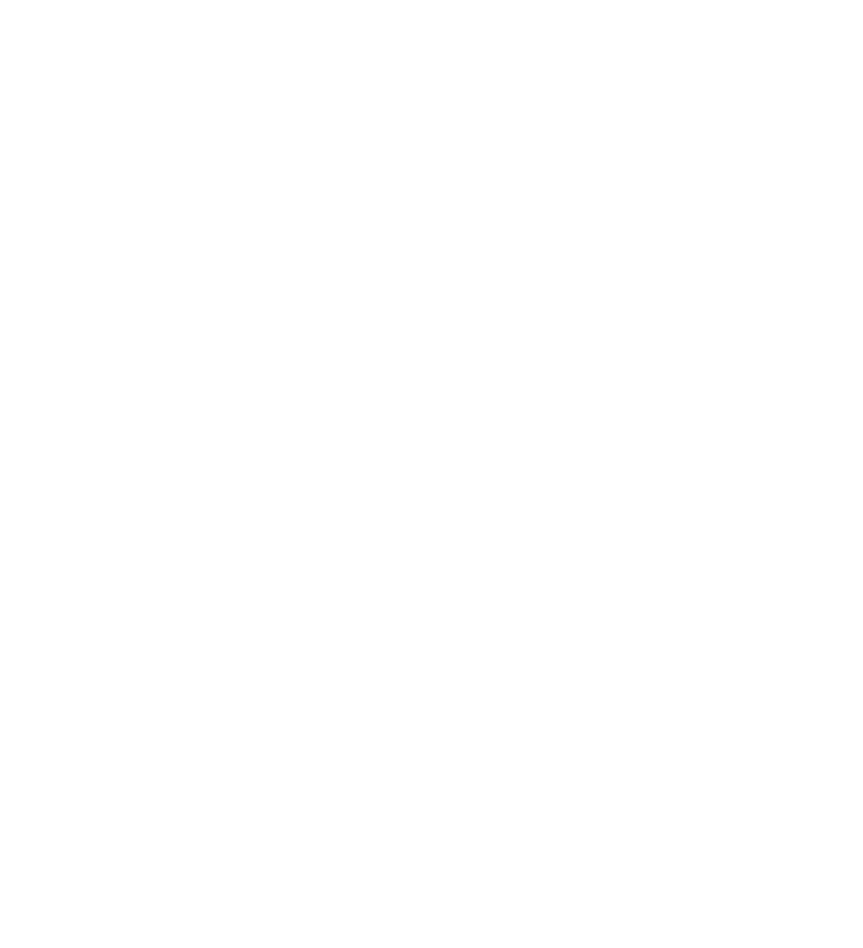
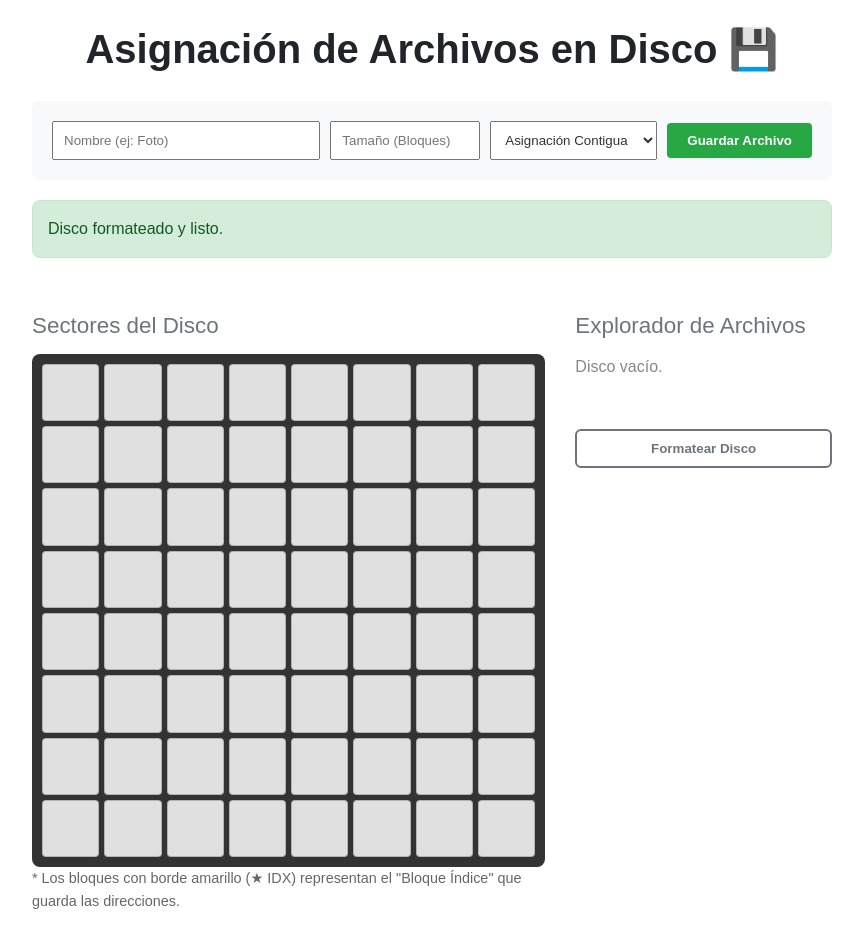
Before and after one commit to robertojimenez2/proyecto-so-p2, a React (Create React App) app: page /almacenamiento in a window 1280 px wide. Shown: the part 1380-2328 px from the top of the page, without its empty margins (208-1071 px from the left). Before the commit the page ends 1326 px from the top, so only its background shows below. Built offline with nearby package versions, Linux system fonts and the light colour scheme.

Commit message:
Agrega funcionalidad de almacenamiento

```diff
--- a/src/components/Almacenamiento.jsx
+++ b/src/components/Almacenamiento.jsx
@@ -1,4 +1,5 @@
 import React from "react";
+import SimuladorDisco from "./SimuladorDisco";
 
 function Almacenamiento() {
   return (
@@ -59,6 +60,8 @@
           observa cómo se monta el volumen para ser accesible.
         </p>
       </div>
+      <h2>Demostración Interactiva: Asignacion de archivos en bloques</h2>
+      <SimuladorDisco />
     </div>
   );
 }
--- /dev/null
+++ b/src/components/SimuladorDisco.jsx
@@ -0,0 +1,295 @@
+import { useState } from "react";
+
+function SimuladorDisco() {
+  const TOTAL_BLOQUES = 64; // Simularemos un disco de 64 bloques (8x8)
+
+  // Inicializamos el disco vacío
+  const discoInicial = Array(TOTAL_BLOQUES).fill({
+    id_archivo: null,
+    libre: true,
+    tipo: null,
+    orden: null,
+  });
+
+  const [disco, setDisco] = useState(discoInicial);
+  const [mensaje, setMensaje] = useState("Disco formateado y listo.");
+  const [esError, setEsError] = useState(false);
+
+  const [nuevoArchivo, setNuevoArchivo] = useState({
+    id: "",
+    tamano: "",
+    metodo: "contigua",
+  });
+
+  // Función para dar colores distintos a los archivos
+  const paletaColores = [
+    "#f44336",
+    "#2196f3",
+    "#4caf50",
+    "#ff9800",
+    "#9c27b0",
+    "#00bcd4",
+    "#795548",
+    "#e91e63",
+    "#3f51b5",
+  ];
+  const obtenerColor = (id) => {
+    if (!id) return "#e0e0e0";
+    let suma = 0;
+    for (let i = 0; i < id.length; i++) suma += id.charCodeAt(i);
+    return paletaColores[suma % paletaColores.length];
+  };
+
+  const comunicarseConPython = async (payload) => {
+    try {
+      const respuesta = await fetch("http://localhost:8000/simular/disco", {
+        method: "POST",
+        headers: { "Content-Type": "application/json" },
+        body: JSON.stringify(payload),
+      });
+      const datos = await respuesta.json();
+
+      setDisco(datos.disco);
+      setMensaje(datos.mensaje);
+      setEsError(datos.error);
+    } catch (error) {
+      console.error("Error conectando con Python:", error);
+      setMensaje("Error de conexión con el servidor.");
+      setEsError(true);
+    }
+  };
+
+  const crearArchivo = (e) => {
+    e.preventDefault();
+    if (!nuevoArchivo.id || !nuevoArchivo.tamano) return;
+
+    comunicarseConPython({
+      disco: disco,
+      accion: "crear",
+      archivo_id: nuevoArchivo.id,
+      tamano: parseInt(nuevoArchivo.tamano),
+      metodo: nuevoArchivo.metodo,
+    });
+
+    setNuevoArchivo({ ...nuevoArchivo, id: "", tamano: "" });
+  };
+
+  const eliminarArchivo = (id_archivo) => {
+    comunicarseConPython({
+      disco: disco,
+      accion: "eliminar",
+      archivo_id: id_archivo,
+    });
+  };
+
+  // Obtener lista de archivos únicos en el disco para mostrarlos en una lista
+  const archivosEnDisco = [
+    ...new Set(disco.filter((b) => !b.libre).map((b) => b.id_archivo)),
+  ];
+
+  return (
+    <div
+      style={{
+        padding: "30px",
+        fontFamily: "sans-serif",
+        maxWidth: "900px",
+        margin: "auto",
+      }}
+    >
+      <h1>Asignación de Archivos en Disco 💾</h1>
+
+      {/* PANEL DE CONTROL */}
+      <div
+        style={{
+          backgroundColor: "#f8f9fa",
+          padding: "20px",
+          borderRadius: "8px",
+          marginBottom: "20px",
+        }}
+      >
+        <form
+          onSubmit={crearArchivo}
+          style={{
+            display: "flex",
+            gap: "10px",
+            alignItems: "center",
+            flexWrap: "wrap",
+          }}
+        >
+          <input
+            type="text"
+            placeholder="Nombre (ej: Foto)"
+            value={nuevoArchivo.id}
+            onChange={(e) =>
+              setNuevoArchivo({ ...nuevoArchivo, id: e.target.value })
+            }
+            style={{ padding: "10px", flex: 1 }}
+          />
+          <input
+            type="number"
+            placeholder="Tamaño (Bloques)"
+            value={nuevoArchivo.tamano}
+            onChange={(e) =>
+              setNuevoArchivo({ ...nuevoArchivo, tamano: e.target.value })
+            }
+            style={{ padding: "10px", width: "150px" }}
+          />
+
+          <select
+            value={nuevoArchivo.metodo}
+            onChange={(e) =>
+              setNuevoArchivo({ ...nuevoArchivo, metodo: e.target.value })
+            }
+            style={{ padding: "10px" }}
+          >
+            <option value="contigua">Asignación Contigua</option>
+            <option value="enlazada">Asignación Enlazada</option>
+            <option value="indexada">Asignación Indexada</option>
+          </select>
+
+          <button
+            type="submit"
+            style={{
+              backgroundColor: "#28a745",
+              color: "white",
+              border: "none",
+              padding: "10px 20px",
+              borderRadius: "4px",
+              cursor: "pointer",
+              fontWeight: "bold",
+            }}
+          >
+            Guardar Archivo
+          </button>
+        </form>
+      </div>
+
+      {/* MENSAJE DEL SISTEMA */}
+      <div
+        style={{
+          padding: "15px",
+          marginBottom: "20px",
+          borderRadius: "8px",
+          backgroundColor: esError ? "#f8d7da" : "#d4edda",
+          color: esError ? "#721c24" : "#155724",
+          border: `1px solid ${esError ? "#f5c6cb" : "#c3e6cb"}`,
+        }}
+      >
+        {mensaje}
+      </div>
+
+      <div style={{ display: "flex", gap: "30px" }}>
+        {/* CUADRÍCULA DEL DISCO */}
+        <div style={{ flex: 2 }}>
+          <h3>Sectores del Disco</h3>
+          <div
+            style={{
+              display: "grid",
+              gridTemplateColumns: "repeat(8, 1fr)",
+              gap: "5px",
+              backgroundColor: "#333",
+              padding: "10px",
+              borderRadius: "8px",
+            }}
+          >
+            {disco.map((bloque, i) => (
+              <div
+                key={i}
+                style={{
+                  aspectRatio: "1",
+                  backgroundColor: obtenerColor(bloque.id_archivo),
+                  borderRadius: "4px",
+                  display: "flex",
+                  flexDirection: "column",
+                  justifyContent: "center",
+                  alignItems: "center",
+                  color: "white",
+                  fontSize: "0.8rem",
+                  border:
+                    bloque.tipo === "indice"
+                      ? "3px solid #ffeb3b"
+                      : "1px solid rgba(0,0,0,0.2)",
+                  boxSizing: "border-box",
+                }}
+              >
+                <span style={{ fontWeight: "bold" }}>
+                  {bloque.id_archivo || ""}
+                </span>
+                {bloque.tipo === "indice" ? (
+                  <span style={{ fontSize: "0.6rem" }}>★ IDX</span>
+                ) : (
+                  <span>{bloque.orden || ""}</span>
+                )}
+              </div>
+            ))}
+          </div>
+          <p style={{ fontSize: "0.9rem", color: "#666" }}>
+            * Los bloques con borde amarillo (★ IDX) representan el "Bloque
+            Índice" que guarda las direcciones.
+          </p>
+        </div>
+
+        {/* LISTA DE ARCHIVOS Y ELIMINACIÓN */}
+        <div style={{ flex: 1 }}>
+          <h3>Explorador de Archivos</h3>
+          {archivosEnDisco.length === 0 ? (
+            <p style={{ color: "#888" }}>Disco vacío.</p>
+          ) : (
+            <div
+              style={{ display: "flex", flexDirection: "column", gap: "10px" }}
+            >
+              {archivosEnDisco.map((id) => (
+                <div
+                  key={id}
+                  style={{
+                    display: "flex",
+                    justifyContent: "space-between",
+                    alignItems: "center",
+                    padding: "10px",
+                    backgroundColor: "#f1f1f1",
+                    borderRadius: "6px",
+                    borderLeft: `6px solid ${obtenerColor(id)}`,
+                  }}
+                >
+                  <strong>{id}</strong>
+                  <button
+                    onClick={() => eliminarArchivo(id)}
+                    style={{
+                      backgroundColor: "#dc3545",
+                      color: "white",
+                      border: "none",
+                      padding: "5px 10px",
+                      borderRadius: "4px",
+                      cursor: "pointer",
+                    }}
+                  >
+                    Borrar
+                  </button>
+                </div>
+              ))}
+            </div>
+          )}
+
+          <button
+            onClick={() => setDisco(discoInicial)}
+            style={{
+              marginTop: "30px",
+              width: "100%",
+              padding: "10px",
+              border: "2px solid #6c757d",
+              color: "#6c757d",
+              backgroundColor: "transparent",
+              borderRadius: "6px",
+              cursor: "pointer",
+              fontWeight: "bold",
+            }}
+          >
+            Formatear Disco
+          </button>
+        </div>
+      </div>
+    </div>
+  );
+}
+
+export default SimuladorDisco;
```
Also changed, not shown: 1 other file (tests, documents, lock files or other folders).
